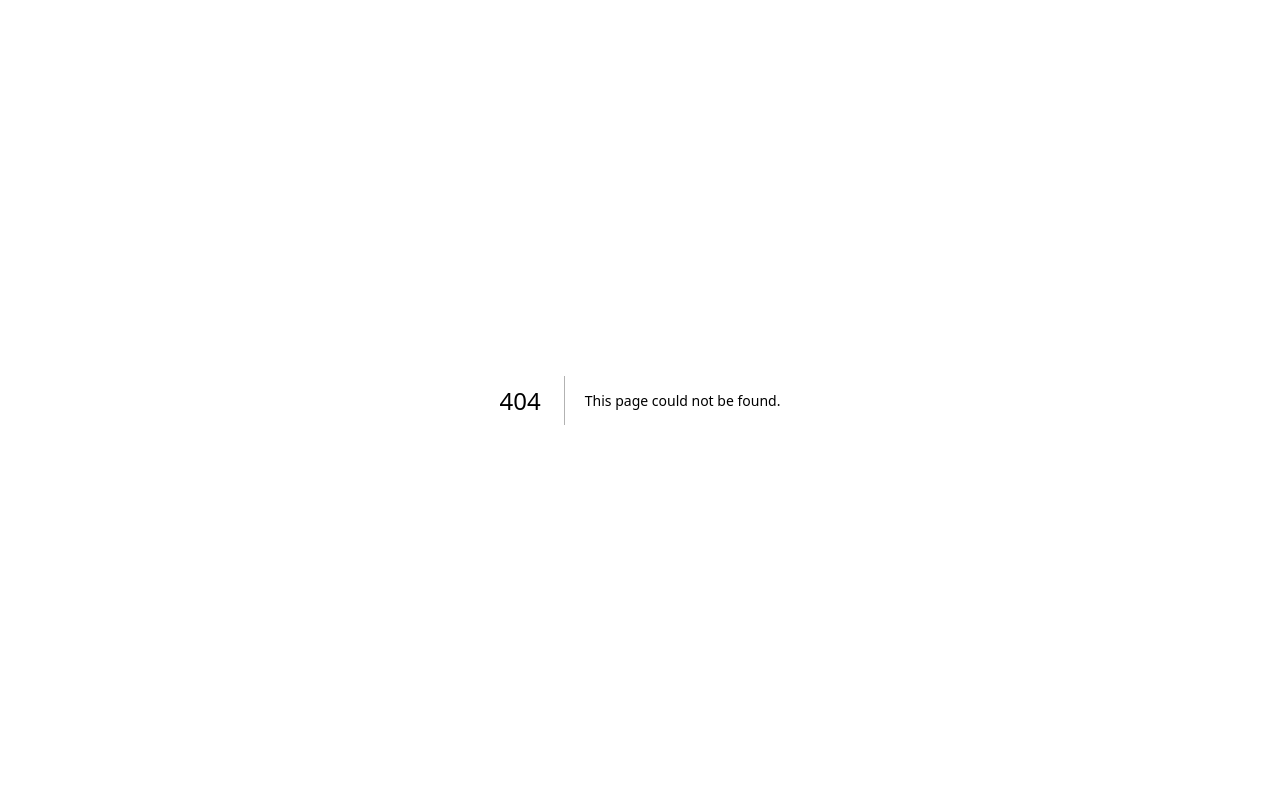
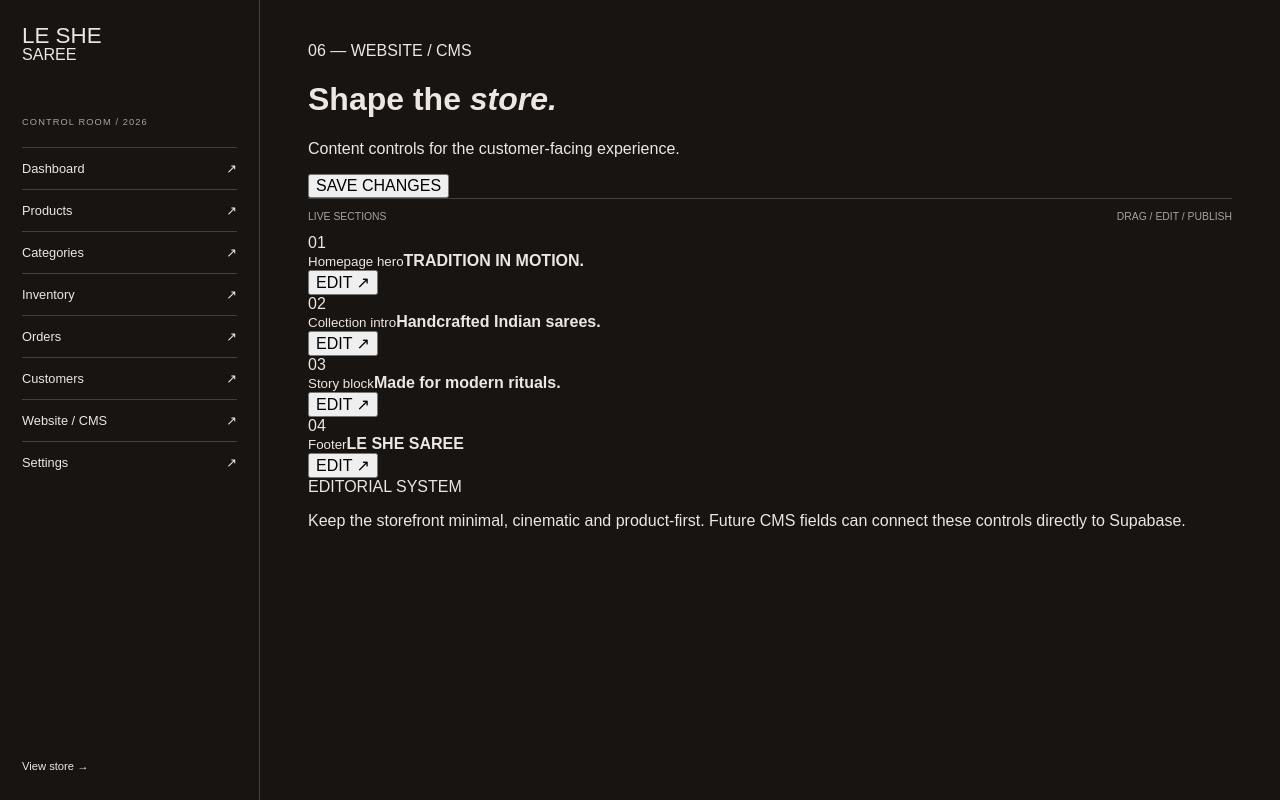
Before and after one commit to leshesaree/leshesaree, a Next.js app: page /admin/cms in a window 1280 px wide. Before the commit this address had no page. Built offline with nearby package versions, Linux system fonts and the light colour scheme.

Commit message:
Add storefront CMS control page

```diff
--- /dev/null
+++ b/app/admin/cms/page.tsx
@@ -0,0 +1,19 @@
+"use client";
+
+import { useState } from "react";
+
+const sections = [
+  ["01", "Homepage hero", "TRADITION IN MOTION."],
+  ["02", "Collection intro", "Handcrafted Indian sarees."],
+  ["03", "Story block", "Made for modern rituals."],
+  ["04", "Footer", "LE SHE SAREE"],
+];
+
+export default function CmsPage() {
+  const [saved, setSaved] = useState(false);
+  return <div className="admin-page">
+    <header className="admin-page-head"><div><span className="admin-eyebrow">06 — WEBSITE / CMS</span><h1>Shape the <i>store.</i></h1><p>Content controls for the customer-facing experience.</p></div><button className="admin-action" onClick={() => { setSaved(true); setTimeout(() => setSaved(false), 1400); }}>{saved ? "SAVED ✓" : "SAVE CHANGES"}</button></header>
+    <section className="cms-editor"><div className="admin-section-title"><span>LIVE SECTIONS</span><span>DRAG / EDIT / PUBLISH</span></div>{sections.map(([num, title, value]) => <article className="cms-row" key={num}><span>{num}</span><div><small>{title}</small><strong>{value}</strong></div><button type="button">EDIT ↗</button></article>)}</section>
+    <section className="cms-note"><span>EDITORIAL SYSTEM</span><p>Keep the storefront minimal, cinematic and product-first. Future CMS fields can connect these controls directly to Supabase.</p></section>
+  </div>;
+}
```
